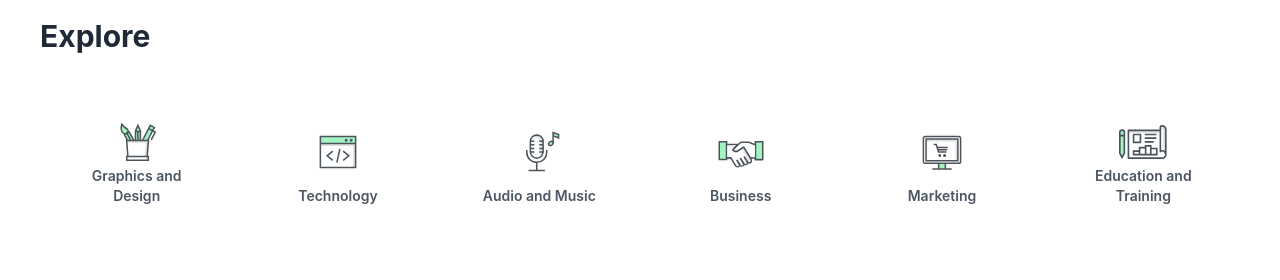
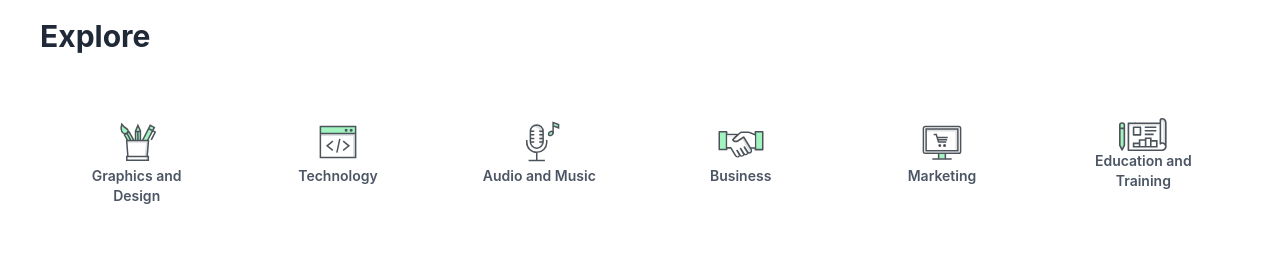
Before and after one commit to Olatokumbo/Cloak.io, a Next.js app: page / in a window 1280 px wide. Shown: the part 672-952 px from the top of the page. Built offline with nearby package versions, Linux system fonts and the light colour scheme; no server answers.

Commit message:
Added Links to the Explore tiles

```diff
--- a/components/ExploreTile.js
+++ b/components/ExploreTile.js
@@ -1,6 +1,6 @@
 const ExploreTile = ({title, src}) => {
   return (
-    <div className="my-5 mx-1 sm:mx-2 p-7 flex flex-col justify-center rounded-md cursor-pointer">
+    <div className="my-5 mx-1 sm:mx-2 p-7 flex flex-col justify-center rounded-md cursor-pointer hover:bg-gray-100 transition duration-200 ease-in-out">
       <img className="w-12 h-auto m-auto" src={src} alt="design" />
       <h5 className="font-semibold text-gray-600 text-sm text-center">{title}</h5>
     </div>
--- a/sections/Explore.js
+++ b/sections/Explore.js
@@ -1,17 +1,57 @@
+import Link from "next/link";
 import ExploreTile from "../components/ExploreTile";
 const Explore = () => {
   return (
     <div className="w-full mt-28">
       <h1 className="text-3xl font-bold text-gray-800">Explore</h1>
       <div className="my-4 grid gap-x-2 gap-y-4 grid-cols-2 sm:grid-cols-2 md:grid-cols-4 lg:grid-cols-5 xl:grid-cols-6 2xl:grid-cols-7 w-full">
+        <Link href="/categories/graphics-and-design">
+          <a>
             <ExploreTile src="/icons/design.svg" title="Graphics and Design" />
+          </a>
+        </Link>
+        <Link href="/categories/technology">
+          <a>
             <ExploreTile src="/icons/tech.svg" title="Technology" />
+          </a>
+        </Link>
+        <Link href="/categories/audio-and-music">
+          <a>
             <ExploreTile src="/icons/audio.svg" title="Audio and Music" />
+          </a>
+        </Link>
+        <Link href="/categories/business">
+          <a>
             <ExploreTile src="/icons/business.svg" title="Business" />
+          </a>
+        </Link>
+        <Link href="/categories/marketing">
+          <a>
+            {" "}
             <ExploreTile src="/icons/marketing.svg" title="Marketing" />
-        <ExploreTile src="/icons/training.svg" title="Education and Training" />
-        <ExploreTile src="/icons/media.svg" title="Media and Communication" />
+          </a>
+        </Link>
+        <Link href="/categories/education-and-training">
+          <a>
+            <ExploreTile
+              src="/icons/training.svg"
+              title="Education and Training"
+            />
+          </a>
+        </Link>
+        <Link href="/categories/media-and-communication">
+          <a>
+            <ExploreTile
+              src="/icons/media.svg"
+              title="Media and Communication"
+            />
+          </a>
+        </Link>
+        <Link href="/categories/health">
+          <a>
             <ExploreTile src="/icons/health.svg" title="Health" />
+          </a>
+        </Link>
       </div>
     </div>
   );
```
Lines whose indentation alone changed are shown as unchanged.
